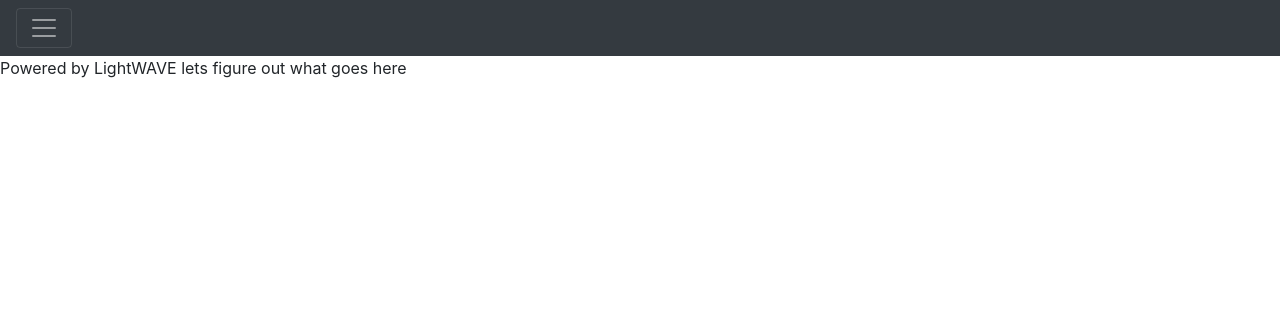
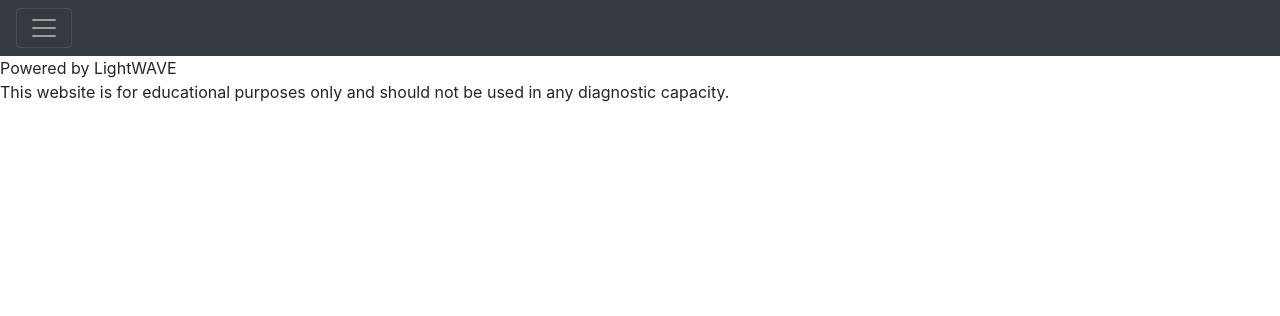
Before and after one commit to lfuksman/AirQualityMain, a Flask app: template python/templates/lightwave.html in a window 1280 px wide. Shown: the top 316 px of the page. Run offline with Flask 2, Linux system fonts and the light colour scheme; the template is opened without the code that fills it, so the values that code supplies are empty; some libraries are stand-ins or nearby versions.

Commit message:
altering footer to match autoecg site

```diff
--- a/python/templates/layout.html
+++ b/python/templates/layout.html
@@ -38,7 +38,7 @@
 </header>
 {% block content %}{% endblock %}
 <footer>
-    {% block footer %}{% endblock %} lets figure out what goes here
+    {% block footer %}{% endblock %} This website is for educational purposes only and should not be used in any diagnostic capacity.
 </footer>
 <!-- script src="/static/lightwave/js/jquery.min.js">
     </script> -->
--- a/python/templates/lightwave.html
+++ b/python/templates/lightwave.html
@@ -423,4 +423,4 @@
         </div>
         <!-- end of "top" div -->
 </body>
-{% endblock %} {% block footer %} Powered by LightWAVE {% endblock %}
+{% endblock %} {% block footer %} Powered by LightWAVE <br> {% endblock %}
```
